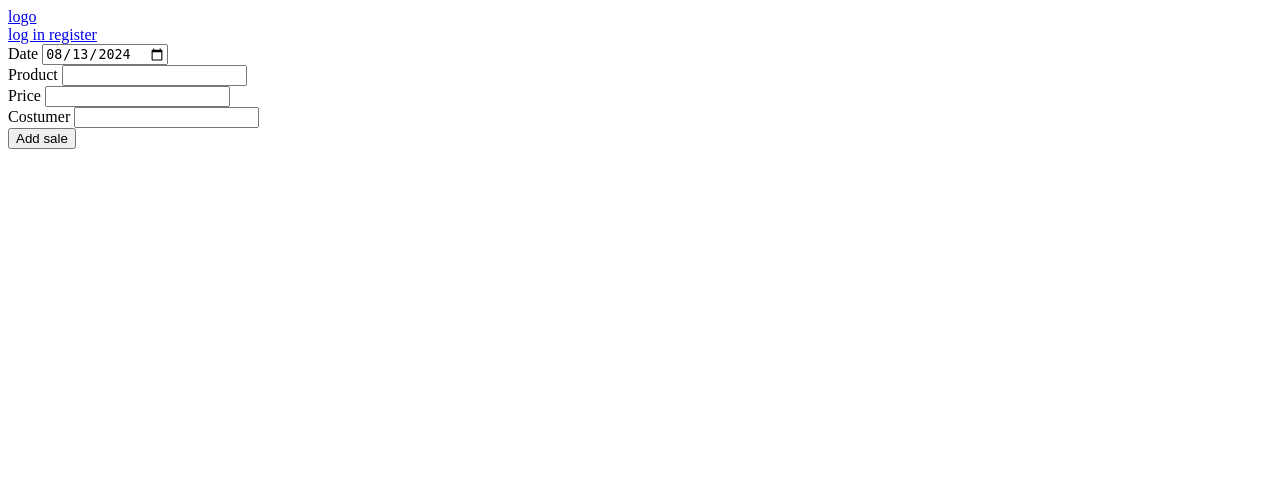
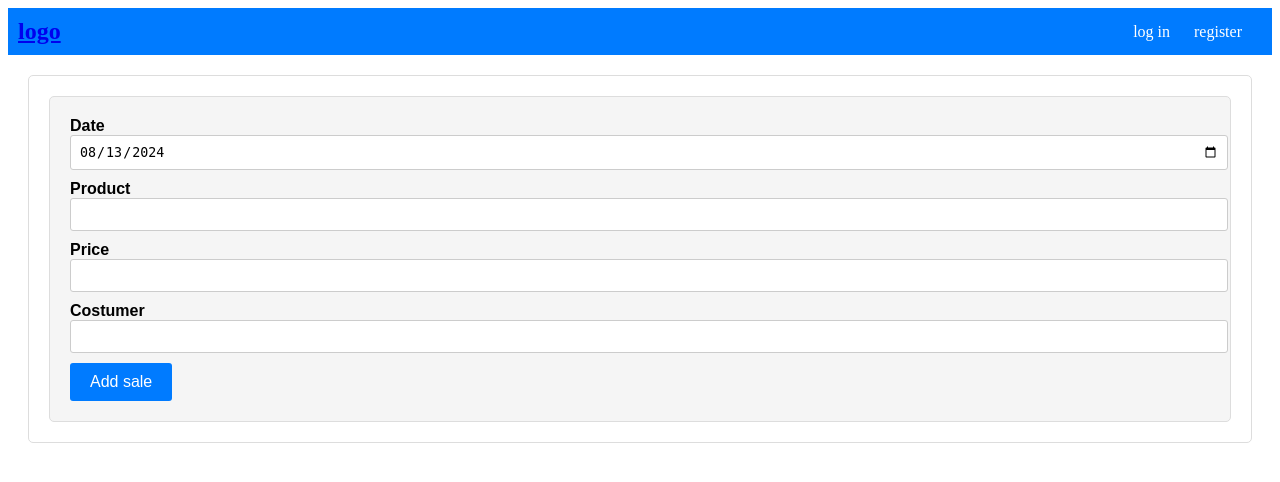
Before and after one commit to eyals208/Sales-Tracker, a Flask app: page /sales in a window 1280 px wide. Shown: the top 482 px of the page. Run offline with Flask 3, Linux system fonts and the light colour scheme.

Commit message:
add initial css file

```diff
--- /dev/null
+++ b/sales_tracker/static/styles.css
@@ -0,0 +1,114 @@
+/* Global styles */
+:root {
+    --font-family: Arial, sans-serif;
+    --font-size-base: 16px;
+    --background-color: #f5f5f5;
+    --accent-color: #007bff;
+}
+
+/* Header styles */
+.nav-container {
+    display: flex;
+    align-items: center;
+    justify-content: space-between; /* This will position the logo and nav to the ends */
+    background-color: var(--accent-color);
+    color: white;
+    padding: 10px;
+}
+
+.header__logo {
+    font-size: 24px;
+    font-weight: bold;
+    margin-bottom: 0; /* Remove the margin to align properly with nav items */
+}
+
+/* Navigation styles */
+.nav {
+    list-style: none;
+    padding: 0;
+    margin: 0;
+}
+
+.nav__item {
+    display: inline-block;
+    margin-right: 20px;
+}
+
+.nav__link {
+    text-decoration: none;
+    color: white;
+}
+
+.nav__item--active {
+    font-weight: bold;
+    border-bottom: 2px solid white;
+}
+
+/* Form styles */
+.form {
+    box-sizing: border-box;
+    font-family: var(--font-family);
+    font-size: var(--font-size-base);
+    background-color: var(--background-color);
+    padding: 20px;
+    border: 1px solid #ddd;
+    border-radius: 5px;
+}
+
+.form__group{
+    box-sizing: border-box;
+}
+
+.form__label {
+    font-weight: bold;
+    margin-bottom: 10px;
+    margin-top: 10px;
+}
+
+.form__field {
+    width: 100%;
+    padding: 0.5rem 0.5rem 0.5rem 0.5rem;
+    margin-bottom: 10px; /* Reduced margin-bottom */
+    border: 1px solid #ccc;
+    border-radius: 3px;
+}
+
+.form__error {
+
+    color: red;
+    font-size: 14px;
+    margin-bottom: 0.5rem; /* Remove the margin to bring it closer to the field */
+    padding-bottom: 0.5rem; /* Adjust padding to control the space */
+}
+
+/* Main content styles */
+.main {
+    padding: 20px;
+    margin: 20px;
+    background-color: white;
+    border: 1px solid #ddd;
+    border-radius: 5px;
+}
+
+/* Button styles */
+.button,
+.button--form {
+    font-family: var(--font-family);
+    font-size: var(--font-size-base);
+    padding: 10px 20px;
+    border: none;
+    border-radius: 3px;
+    cursor: pointer;
+    transition: transform 0.2s ease; /* Add transition effect for smooth scaling */
+}
+
+.button--form {
+    background-color: var(--accent-color);
+    color: white;
+}
+
+/* Hover effect for buttons */
+.button:hover {
+    transform: scale(1.05); /* Enlarge the button on hover */
+    transition: transform 0.2 ease; /* Add transition effect with delay */
+}
--- a/sales_tracker/templates/layout.html
+++ b/sales_tracker/templates/layout.html
@@ -6,7 +6,7 @@
 	<meta charset="UTF-8">
 	<meta name="viewport" content="width=device-width, initial-scale=1.0">
 	<title>Document</title>
-
+	<link rel="stylesheet" href="static/styles.css">
 	{% block head_content %} {% endblock %}
 </head>
 <body>
```
